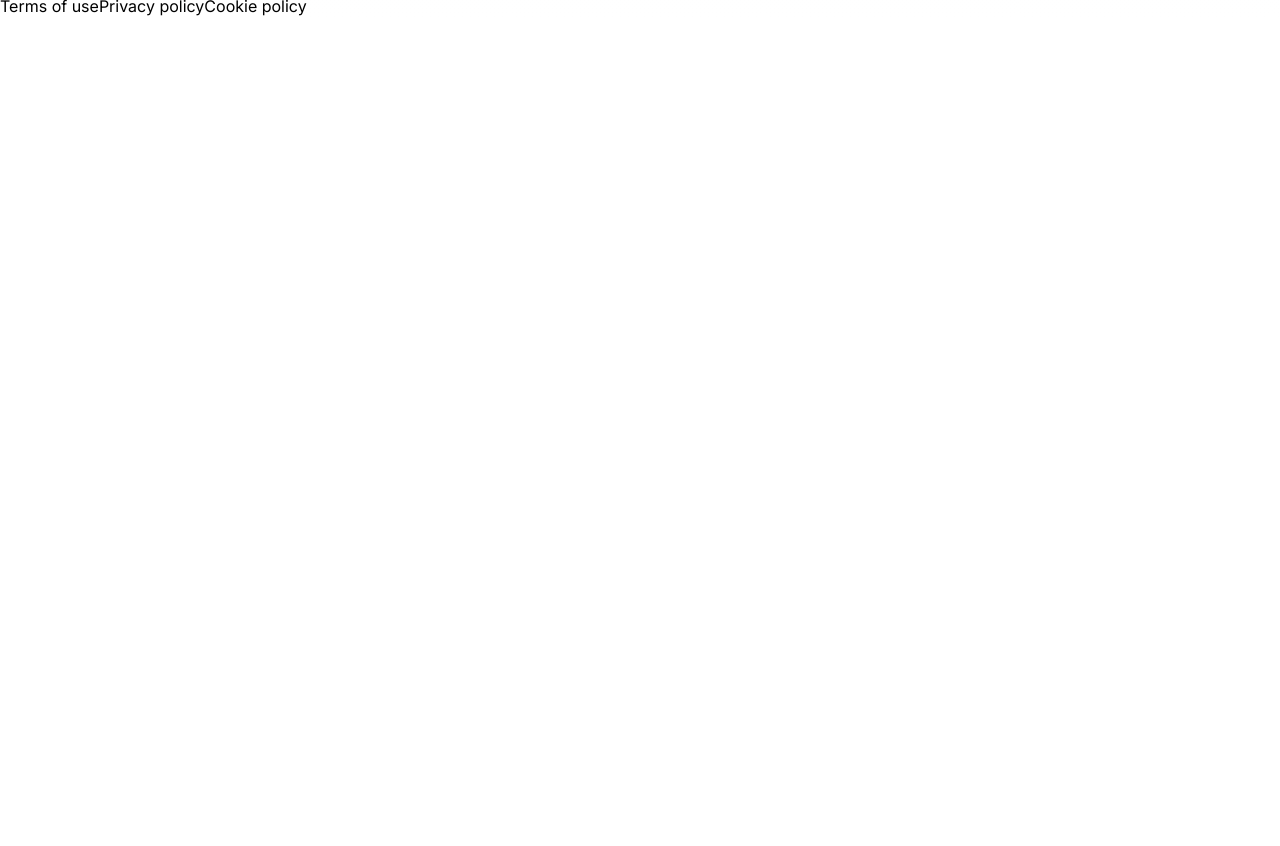
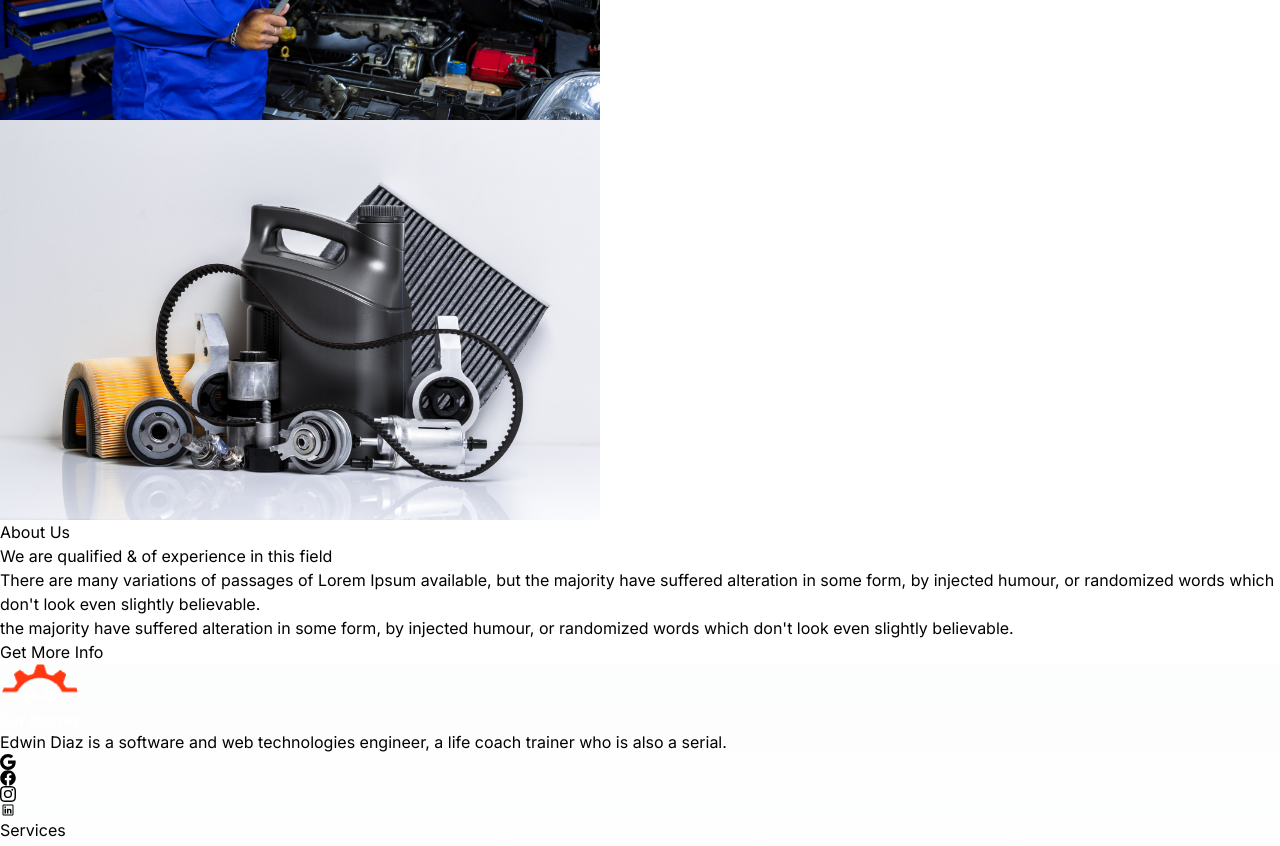
Before and after one commit to OHshajim/Car-Doctor-Pro, a Next.js app: page / in a window 1280 px wide. Shown: the part 4200-5046 px from the top of the page. Before the commit the page ends 4218 px from the top, so only its background shows below. Built offline with nearby package versions, Linux system fonts and the light colour scheme.

Commit message:
about add

```diff
--- /dev/null
+++ b/src/Components/HomePage/About.jsx
@@ -0,0 +1,28 @@
+import Image from 'next/image';
+import React from 'react';
+
+const About = () => {
+    return (
+        <div>
+            <div className="hero  my-32 pb-44">
+                <div className="flex container flex-col lg:flex-row">
+                    <div className="lg:w-1/2 relative">
+                        <Image
+                            width={600} height={600} alt='aboutPhoto1' src="/images/about_us/person.jpg" className="w-3/4 rounded-lg shadow-2xl" />
+                        <Image
+                            width={600} height={600} alt='aboutPhoto2' src="/images/about_us/parts.jpg" className="w-1/2 rounded-lg shadow-2xl absolute top-1/2 left-1/3 border-8 border-white" />
+                    </div>
+                    <div className="lg:w-1/2">
+                        <h4 className="text-primary font-semibold mb-3">About Us</h4>
+                        <h1 className="text-2xl md:3xl xl:text-5xl font-bold text-black">We are qualified & of experience in this field</h1>
+                        <p className="py-6 text-[#737373]">There are many variations of passages of Lorem Ipsum available, but the majority have suffered alteration in some form, by injected humour, or randomized words which don't look even slightly believable. </p>
+                        <p className="py-6  text-[#737373]">the majority have suffered alteration in some form, by injected humour, or randomized words which don't look even slightly believable. </p>
+                        <button className="btn  bg-primary text-white">Get More Info</button>
+                    </div>
+                </div>
+            </div>
+        </div>
+    );
+};
+
+export default About;
--- a/src/Components/HomePage/page.jsx
+++ b/src/Components/HomePage/page.jsx
@@ -1,9 +1,11 @@
+import About from "./About";
 import Banner from "./Banner";
 
 const HomePage = () => {
     return (
         <div>
             <Banner/>
+            <About/>
         </div>
     );
 };
```
